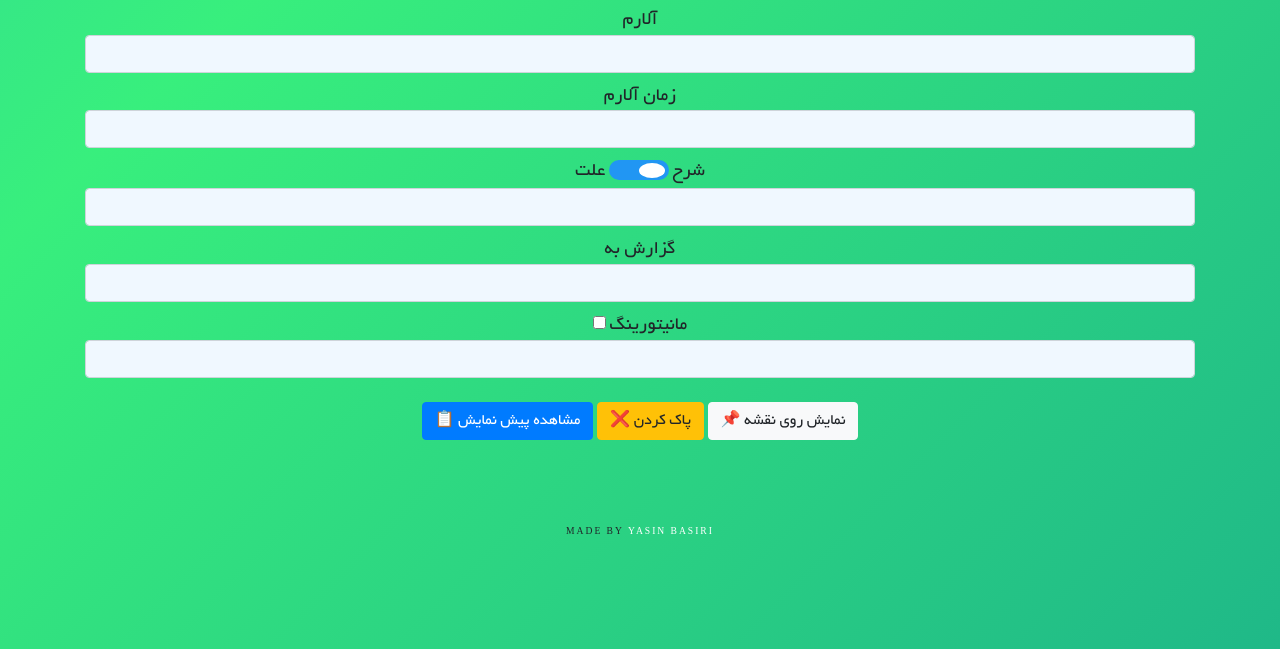
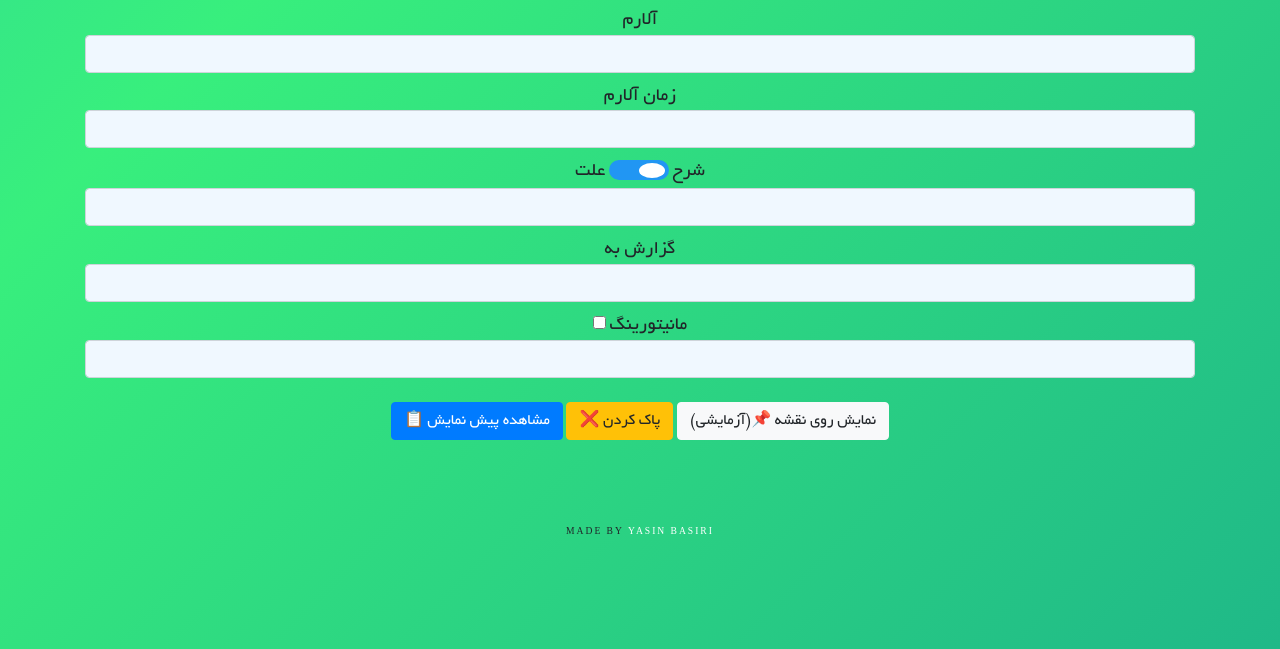
Before and after one commit to Sicario7/Alarmer, a plain HTML site: page index.html in a window 1280 px wide. Shown: the part 151-800 px from the top of the page. Drawn offline with nearby package versions, Linux system fonts and the light colour scheme.

Commit message:
Minor change

```diff
--- a/index.html
+++ b/index.html
@@ -137,7 +137,7 @@
           id="showonmap"
           class="btn btn-info"
         >
-          نمایش روی نقشه 📌
+          نمایش روی نقشه 📌(آزمایشی)
         </button>
         <button type="button" class="btn btn-warning" id="clear">
           پاک کردن ❌
--- a/js/main.js
+++ b/js/main.js
@@ -253,8 +253,9 @@ document.getElementById("showonmap").addEventListener("click", function () {
   DatabaseMaker();
   localStorage.clear();
   window.localStorage.removeItem("coords");
+  // setTimeout(() => {}, 3000);
+  localStorage.setItem("codesites", ES_site);
   localStorage.setItem("coords", selected_site_coords);
-  localStorage.setItem("codesites", ES_site);
   window.open("Map.html", "_blank");
 });
 // const hadis = fetch("https://api.keybit.ir/hadis/");
```
